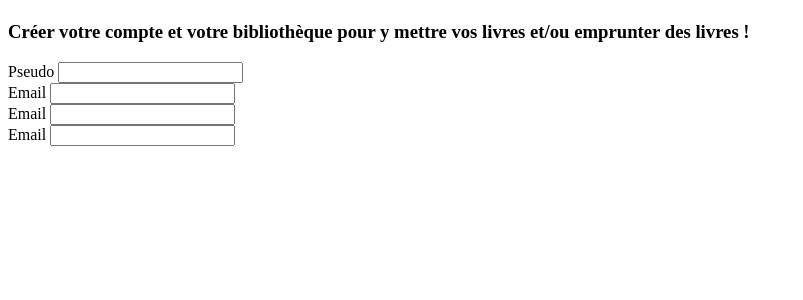
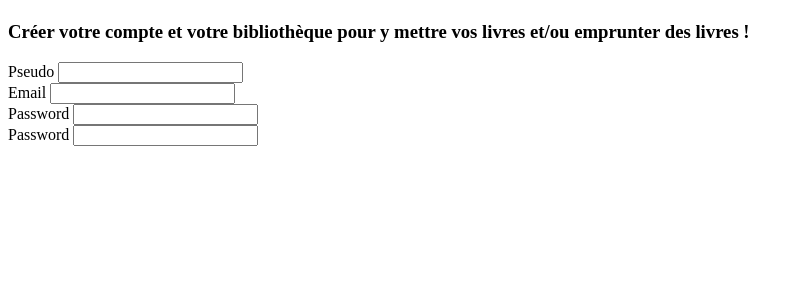
Before and after one commit to lafcha/books-and-co, a Symfony app: template templates/registration/register.html.twig in a window 1280 px wide. Shown: the part 552-852 px from the top of the page, without its empty margins (0-803 px from the left). Run offline with Twig, Linux system fonts and the light colour scheme; the template is opened without the code that fills it, so the values that code supplies are empty; form fields are guessed from the names that the template uses; some libraries are stand-ins or nearby versions; some web fonts are replaced.

Commit message:
registration form error message available now

```diff
--- a/templates/registration/register.html.twig
+++ b/templates/registration/register.html.twig
@@ -37,6 +37,11 @@
                 })
                 }}
 			</div>
+			<div>
+				<div class="text-xs italic text-pink">
+					{{ form_errors(registrationForm.pseudo) }}
+				</div>
+			</div>
 			<div class="mt-5 flex lg:justify-between lg:flex-row flex-col items-center">
 				{{ form_label(registrationForm.email, null, {
                     'label': 'MON EMAIL',
@@ -46,37 +51,66 @@
                     'attr': {'class': 'block rounded-full w-full p-2 bg-grey focus:outline-none focus:ring-1 focus:ring-blue focus:border-transparent'}
                 })   }}
 			</div>
+			<div>
+				<div class="text-xs italic text-pink">
+					{{ form_errors(registrationForm.email) }}
+				</div>
+			</div>
 			<div class="mt-5 flex lg:justify-between lg:flex-row flex-col items-center">
-				{{ form_label(registrationForm.email, null, {
+				{{ form_label(registrationForm.password, null, {
                     'label': 'MON MOT DE PASSE',
                     'label_attr': {'class': 'lg:w-1/2'}
                 })  }}
-				{{ form_widget(registrationForm.password.first) }}
+				{{ form_widget(registrationForm.password.first, {
+                    'attr': {'class': 'block rounded-full w-full p-2 bg-grey focus:outline-none focus:ring-1 focus:ring-blue focus:border-transparent'}
+                }) }}
+			</div>
+			<div>
+				<div class="text-xs italic text-pink">
+					{{ form_errors(registrationForm.password.first) }}
+				</div>
 			</div>
 			<div class="mt-5 flex lg:justify-between lg:flex-row flex-col items-center">
-				{{ form_label(registrationForm.email, null, {
+				{{ form_label(registrationForm.password, null, {
                     'label': 'REPETEZ LE MOT DE PASSE',
                     'label_attr': {'class': 'lg:w-1/2'}
                 })  }}
 				{{ form_widget(registrationForm.password.second) }}
 			</div>
+			<div>
+				<div class="text-xs italic text-pink">
+					{{ form_errors(registrationForm.password.second) }}
+				</div>
+			</div>
 			<div class="mt-5 flex lg:justify-between lg:flex-row flex-col items-center">
-				<div id="county-error"></div>
+				<div class="flex-col">
 					<div class="relative inline-flex">
 						<svg class="w-2 h-2 absolute top-0 right-0 m-4 pointer-events-none" xmlns="http://www.w3.org/2000/svg" viewbox="0 0 412 232"><path d="M206 171.144L42.678 7.822c-9.763-9.763-25.592-9.763-35.355 0-9.763 9.764-9.763 25.592 0 35.355l181 181c4.88 4.882 11.279 7.323 17.677 7.323s12.796-2.441 17.678-7.322l181-181c9.763-9.764 9.763-25.592 0-35.355-9.763-9.763-25.592-9.763-35.355 0L206 171.144z" fill="#FFFFFF" fill-rule="nonzero"/></svg>
 						<select name="registration_form[county]" class="rounded-full text-white h-10 pl-5 pr-10 bg-blue focus:outline-none appearance-none county-form" id="registration_form_county">
 							<option value="00">Département</option>
 						</select>
 					</div>
-				<div id="city-error"></div>
+					<div>
+						<div class="text-xs italic text-pink">
+							<div id="county-error"></div>
+						</div>
+					</div>
+				</div>
+				<div class="flex-col">
 					<div class="relative inline-flex lg:mt-0 mt-2">
 						<svg class="w-2 h-2 absolute top-0 right-0 m-4 pointer-events-none" xmlns="http://www.w3.org/2000/svg" viewbox="0 0 412 232"><path d="M206 171.144L42.678 7.822c-9.763-9.763-25.592-9.763-35.355 0-9.763 9.764-9.763 25.592 0 35.355l181 181c4.88 4.882 11.279 7.323 17.677 7.323s12.796-2.441 17.678-7.322l181-181c9.763-9.764 9.763-25.592 0-35.355-9.763-9.763-25.592-9.763-35.355 0L206 171.144z" fill="#FFFFFF" fill-rule="nonzero"/></svg>
 						<select name="registration_form[city]" class="rounded-full text-white h-10 pl-5 pr-10 bg-blue focus:outline-none appearance-none city-form" id="registration_form_city">
 							<option value="00">Commune</option>
 						</select>
 					</div>
+					<div>
+						<div class="text-xs italic text-pink">
+							<div id="city-error"></div>
 						</div>
-			<div class="flex lg:flex-row flex-col-reverse items-center justify-between md:mt-10 mt-8">
+					</div>
+				</div>
+			</div>
+			<div class="flex lg:flex-row flex-col-reverse items-center justify-between md:mt-4 mt-8">
 				<a href="{{ path('app_login') }}" class="inline-block text-sm text-grey-dark italic hover:underline lg:mt-0 mt-4">Vous avez déjà un compte ?</a>
 				<button type="submit" class="custom-btn inline-block focus:outline-none text-base text-white submit">CREER</button>
 			</div>
```
Lines whose indentation alone changed are shown as unchanged.
